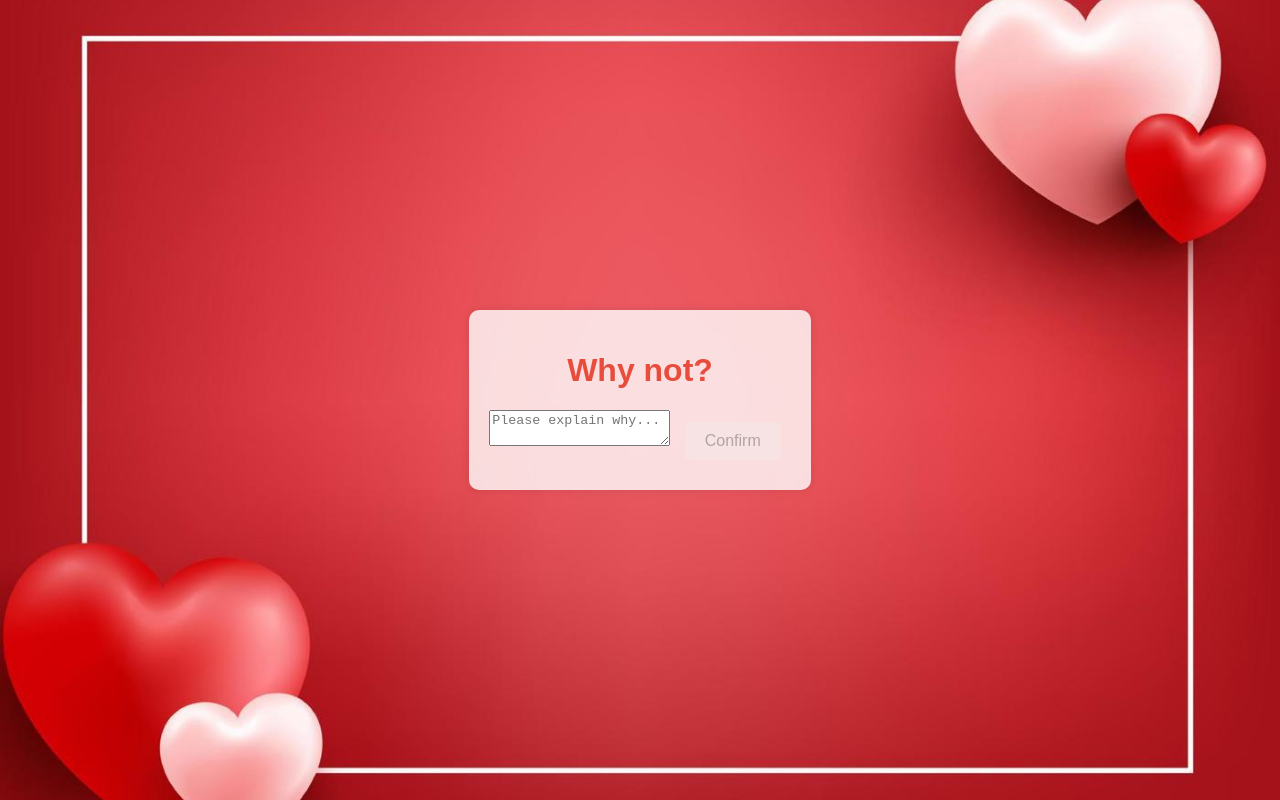
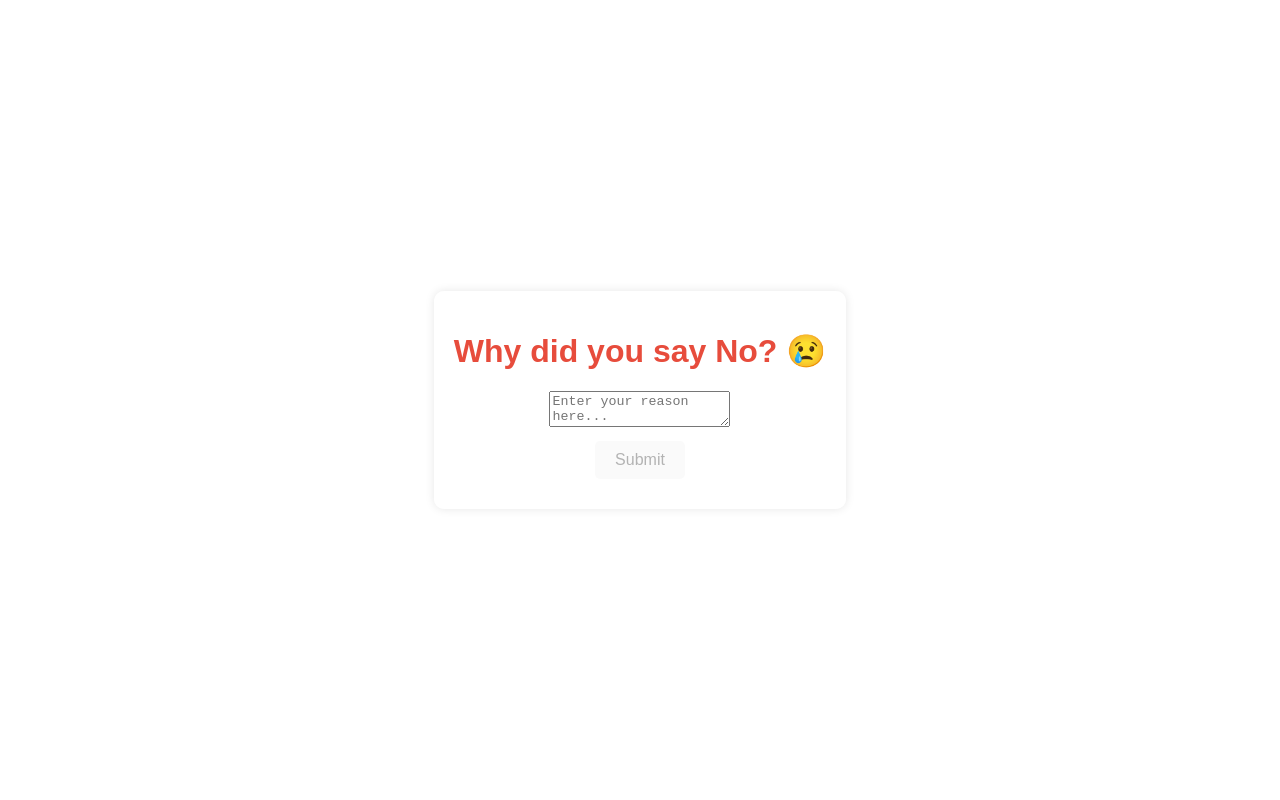
Before and after one commit to EDThomasdave/val, a website: page valentine-proposal/reason.html in a window 1280 px wide. Drawn offline with Linux system fonts and the light colour scheme.

Commit message:
Update reason.html

```diff
--- a/valentine-proposal/reason.html
+++ b/valentine-proposal/reason.html
@@ -3,16 +3,17 @@
 <head>
     <meta charset="UTF-8">
     <meta name="viewport" content="width=device-width, initial-scale=1.0">
-    <title>Reason</title>
+    <title>Why did you say No? 😢</title>
     <link rel="stylesheet" href="styles.css">
 </head>
-<body class="reason-page">
+<body>
     <div class="container">
-        <h1>Why not?</h1>
-        <textarea id="reasonText" placeholder="Please explain why..."></textarea>
-        <button id="confirmReasonButton" disabled>Confirm</button>
+        <h1>Why did you say No? 😢</h1>
+        <textarea id="reasonText" placeholder="Enter your reason here..."></textarea>
+        <br>
+        <button id="confirmReasonButton" disabled>Submit</button>
+        <p id="responseMessage" style="display: none; font-size: 18px; color: red;"></p>
     </div>
-
     <script src="reason.js"></script>
 </body>
 </html>
```
